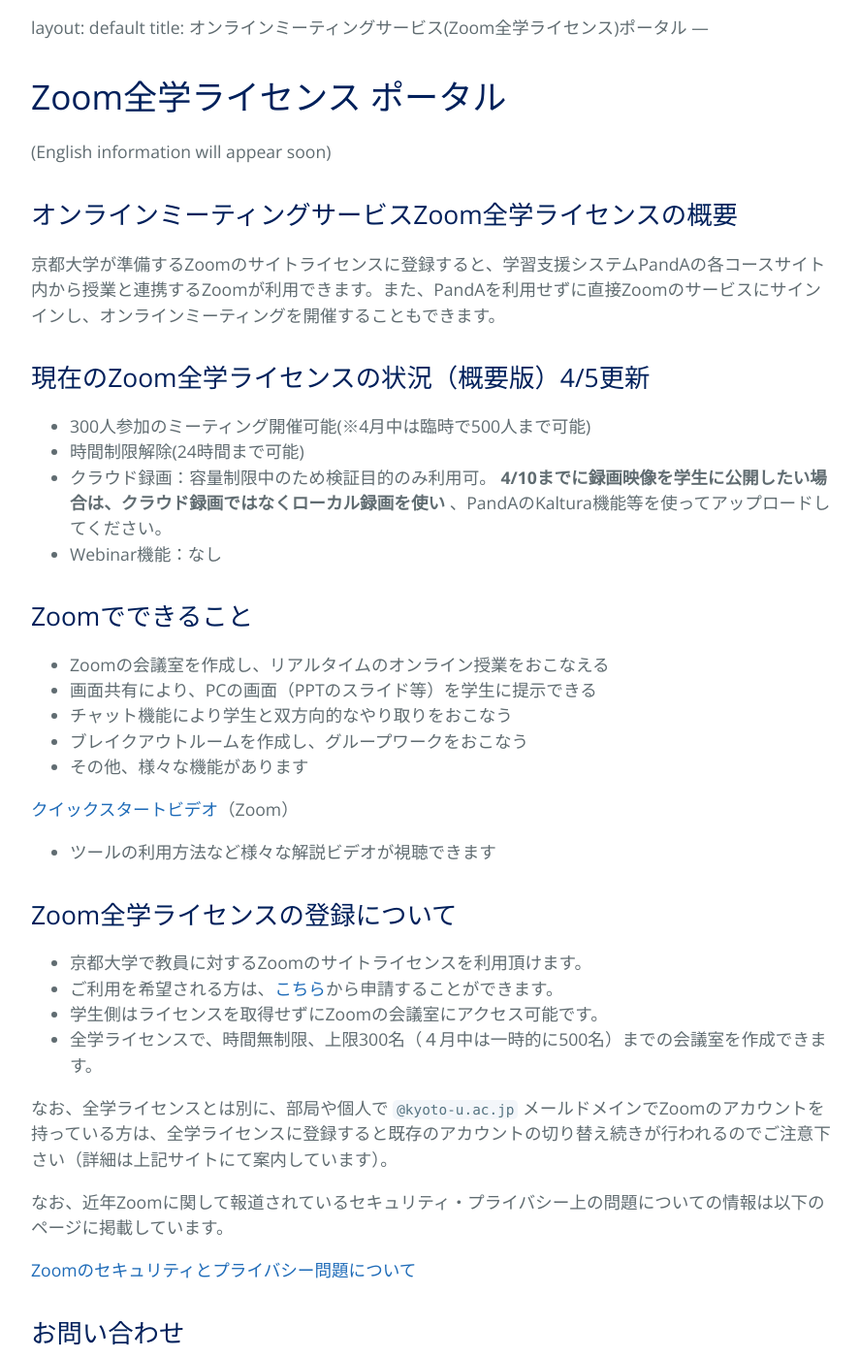
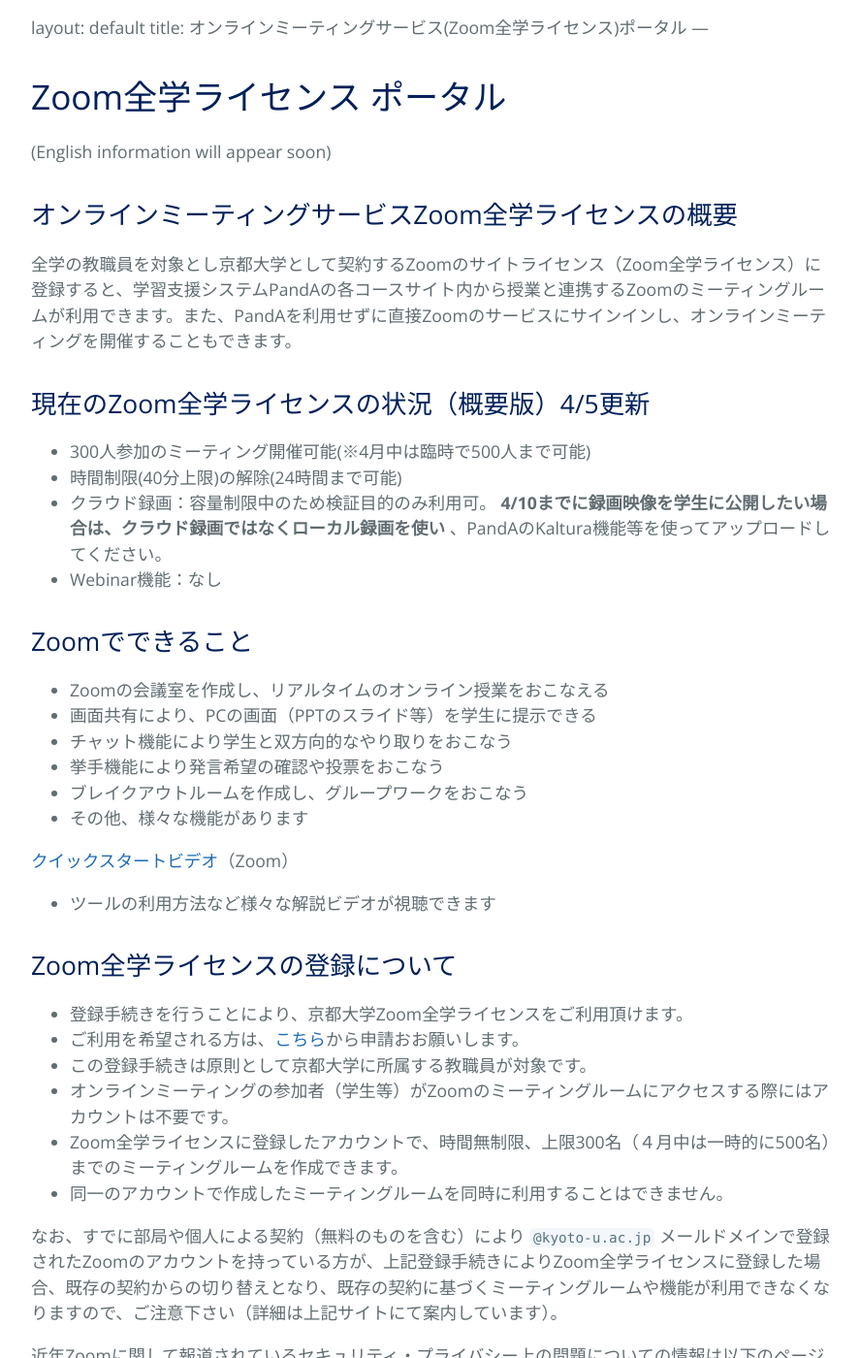
Before and after one commit to kyoto-u/online-edu, a Jekyll site: the page built from zoom.md, in a window 1280 px wide and 1400 px high, scrolled down 385 px. Shown: the whole window at 97% size, without its empty margins (192-1079 px from the left). Built offline with Jekyll 4.4.1, drawn with Linux system fonts in a browser that asks for light colours; our own code applies the rules of GitHub Pages for plain Markdown files; some of the changed text lies outside the part shown.

Commit message:
Update zoom.md

```diff
--- a/zoom.md
+++ b/zoom.md
@@ -7,11 +7,11 @@ title: オンラインミーティングサービス(Zoom全学ライセンス)
 (English information will appear soon)
 ## オンラインミーティングサービスZoom全学ライセンスの概要
 
-京都大学が準備するZoomのサイトライセンスに登録すると、学習支援システムPandAの各コースサイト内から授業と連携するZoomが利用できます。また、PandAを利用せずに直接Zoomのサービスにサインインし、オンラインミーティングを開催することもできます。
+全学の教職員を対象とし京都大学として契約するZoomのサイトライセンス（Zoom全学ライセンス）に登録すると、学習支援システムPandAの各コースサイト内から授業と連携するZoomのミーティングルームが利用できます。また、PandAを利用せずに直接Zoomのサービスにサインインし、オンラインミーティングを開催することもできます。
 
 ## 現在のZoom全学ライセンスの状況（概要版）4/5更新
 - 300人参加のミーティング開催可能(※4月中は臨時で500人まで可能)
-- 時間制限解除(24時間まで可能)
+- 時間制限(40分上限)の解除(24時間まで可能)
 - クラウド録画：容量制限中のため検証目的のみ利用可。 **4/10までに録画映像を学生に公開したい場合は、クラウド録画ではなくローカル録画を使い** 、PandAのKaltura機能等を使ってアップロードしてください。
 - Webinar機能：なし
 
@@ -21,6 +21,7 @@ title: オンラインミーティングサービス(Zoom全学ライセンス)
 - Zoomの会議室を作成し、リアルタイムのオンライン授業をおこなえる
 - 画面共有により、PCの画面（PPTのスライド等）を学生に提示できる
 - チャット機能により学生と双方向的なやり取りをおこなう
+- 挙手機能により発言希望の確認や投票をおこなう
 - ブレイクアウトルームを作成し、グループワークをおこなう
 - その他、様々な機能があります
 
@@ -29,14 +30,16 @@ title: オンラインミーティングサービス(Zoom全学ライセンス)
 
 ## Zoom全学ライセンスの登録について
 
-- 京都大学で教員に対するZoomのサイトライセンスを利用頂けます。
-- ご利用を希望される方は、[こちら](https://kubar.rd.iimc.kyoto-u.ac.jp/zoom/)から申請することができます。
-- 学生側はライセンスを取得せずにZoomの会議室にアクセス可能です。
-- 全学ライセンスで、時間無制限、上限300名（４月中は一時的に500名）までの会議室を作成できます。
+- 登録手続きを行うことにより、京都大学Zoom全学ライセンスをご利用頂けます。
+- ご利用を希望される方は、[こちら](https://kubar.rd.iimc.kyoto-u.ac.jp/zoom/)から申請おお願いします。
+- この登録手続きは原則として京都大学に所属する教職員が対象です。
+- オンラインミーティングの参加者（学生等）がZoomのミーティングルームにアクセスする際にはアカウントは不要です。
+- Zoom全学ライセンスに登録したアカウントで、時間無制限、上限300名（４月中は一時的に500名）までのミーティングルームを作成できます。
+- 同一のアカウントで作成したミーティングルームを同時に利用することはできません。
 
-なお、全学ライセンスとは別に、部局や個人で `@kyoto-u.ac.jp` メールドメインでZoomのアカウントを持っている方は、全学ライセンスに登録すると既存のアカウントの切り替え続きが行われるのでご注意下さい（詳細は上記サイトにて案内しています）。
+なお、すでに部局や個人による契約（無料のものを含む）により `@kyoto-u.ac.jp` メールドメインで登録されたZoomのアカウントを持っている方が、上記登録手続きによりZoom全学ライセンスに登録した場合、既存の契約からの切り替えとなり、既存の契約に基づくミーティングルームや機能が利用できなくなりますので、ご注意下さい（詳細は上記サイトにて案内しています）。
 
-なお、近年Zoomに関して報道されているセキュリティ・プライバシー上の問題についての情報は以下のページに掲載しています。
+近年Zoomに関して報道されているセキュリティ・プライバシー上の問題についての情報は以下のページに掲載しています。
 
 [Zoomのセキュリティとプライバシー問題について](zoom-security)
 
```
